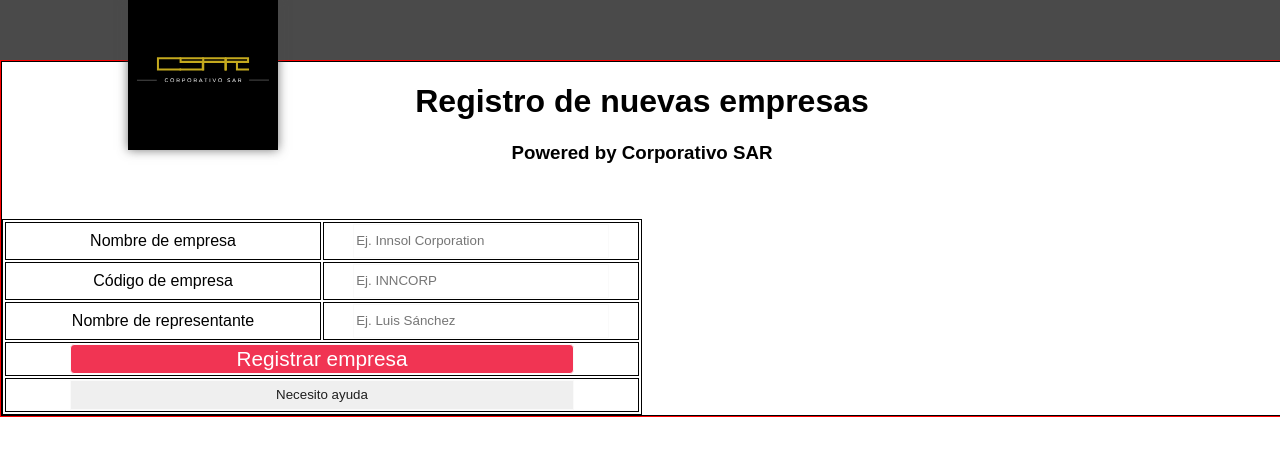
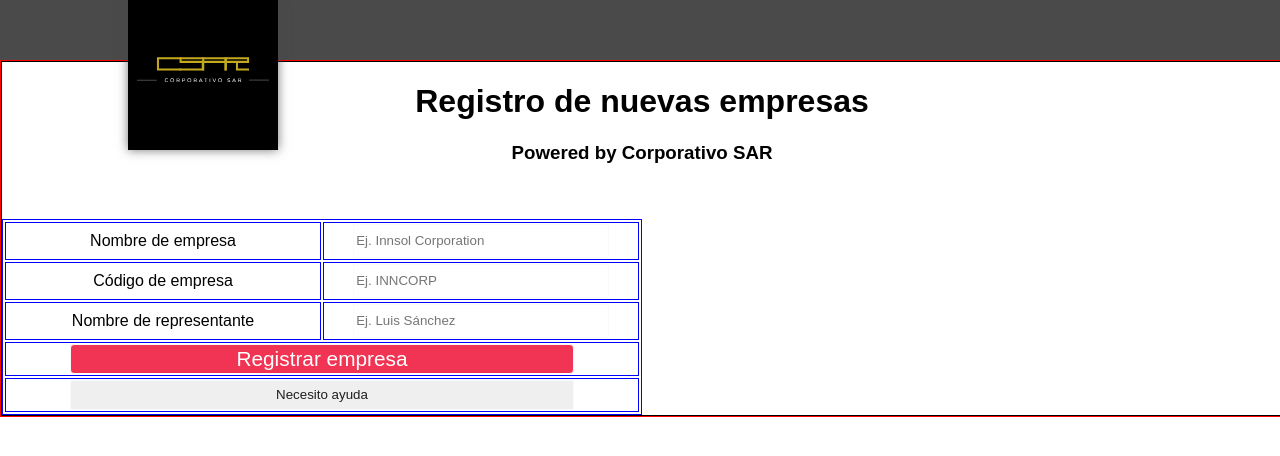
Before and after one commit to CorporativoSar-Projects/notassar, a PHP site: page /registroEmpresarial.php in a window 1280 px wide. Shown: the top 456 px of the page. Run offline with PHP 8.4, Linux system fonts and the light colour scheme; data that the repository does not hold is empty; some libraries are stand-ins or nearby versions.

Commit message:
updatecss3

```diff
--- a/CSS/estilos.css
+++ b/CSS/estilos.css
@@ -207,6 +207,6 @@ input{
 }
 
 table,td{
-	border: 1px solid black;
+	border: 1px solid blue;
 	width: 50%;
 }
```
